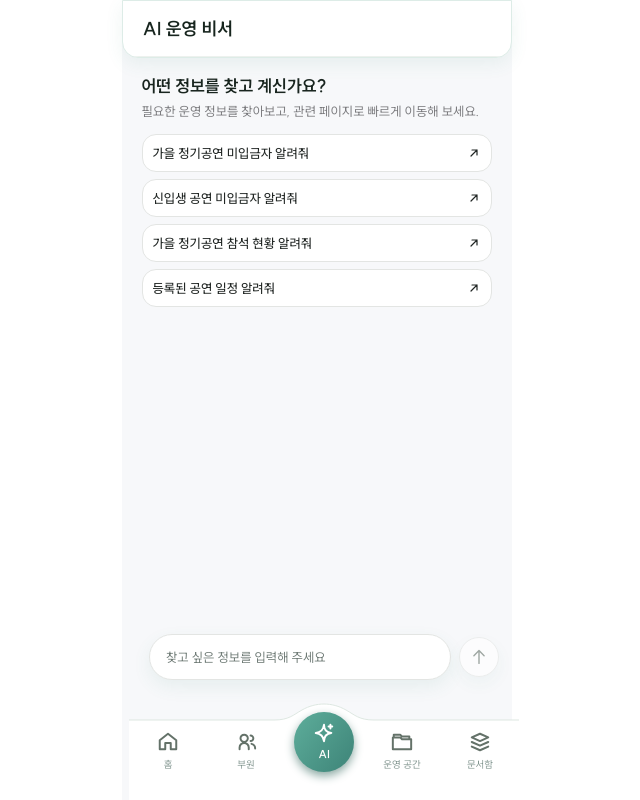
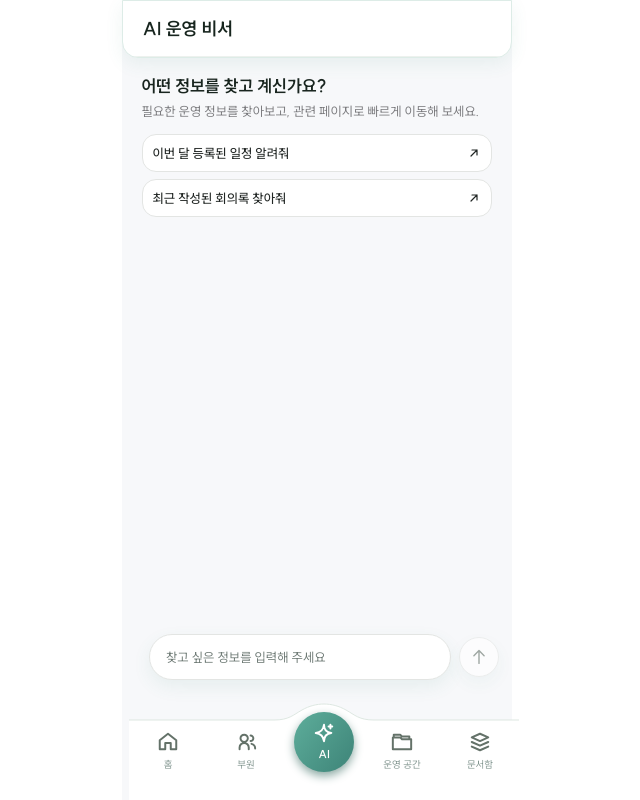
Before and after one commit to moimzang-line4/frontend, a React (Vite) app in the folder frontend/: page /ai in a window 1280 px wide. Shown: the whole page, without its empty margins (316-956 px from the left). Built offline with nearby package versions, Linux system fonts and the light colour scheme.

Commit message:
fix: ai챗봇 멘트 수정

```diff
--- a/frontend/src/constants/ai/assistant.ts
+++ b/frontend/src/constants/ai/assistant.ts
@@ -2,11 +2,8 @@ import type { ChatNavigationResponseType } from '../../api/models/chatNavigation
 
 // 피그마: AI 운영 비서 · 업무 요청 시작 (추천 요청)
 export const ASSISTANT_SUGGESTIONS = [
-  '가을 정기공연 미입금자 알려줘',
-  '신입생 공연 미입금자 알려줘',
-  // 서버 AI가 공지 작성을 지원하지 않아 조회 질문으로 바꿈 (지원되면 '가을 공연 공지 작성해 줘'로 복구)
-  '가을 정기공연 참석 현황 알려줘',
-  '등록된 공연 일정 알려줘',
+  '이번 달 등록된 일정 알려줘',
+  '최근 작성된 회의록 찾아줘',
 ] as const
 
 export const ASSISTANT_TEXT = {
```
